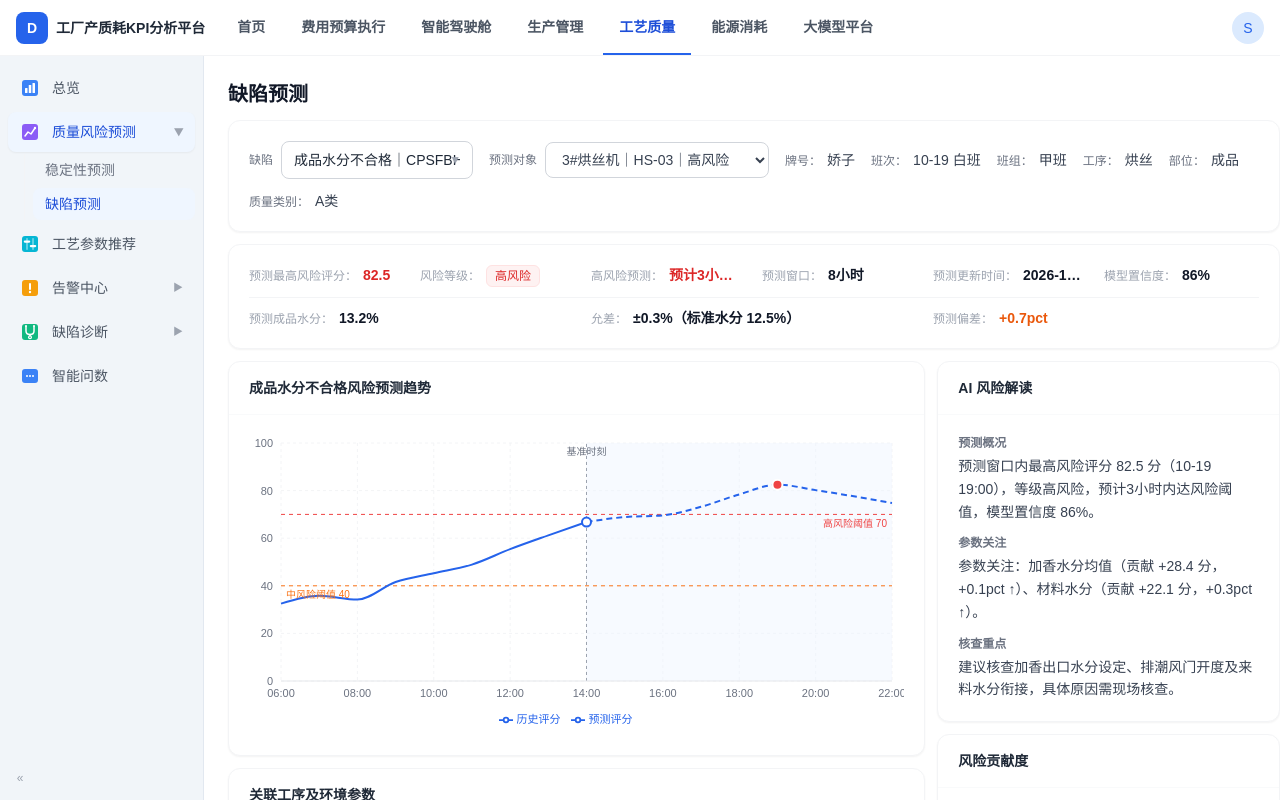
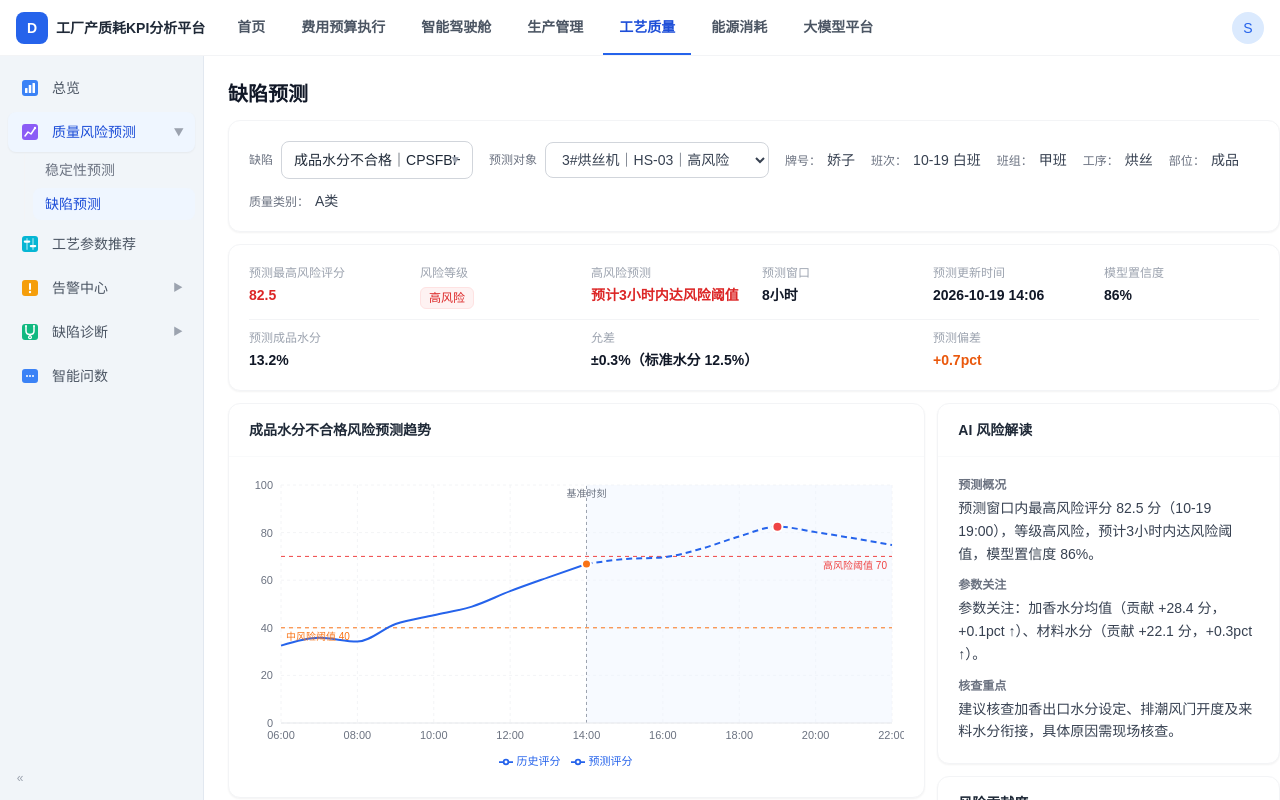
Before and after one commit to Sutattee/Data-Analysis-Platform, a Next.js app: page /quality/forecast/defect in a window 1280 px wide. Built offline with nearby package versions, Linux system fonts and the light colour scheme; sample sign-in values are in the browser's storage.

Commit message:
feat(quality): defect forecast summary alignment and trend anomaly drawer
- summary fields stacked label-over-value for aligned columns, long eta text fully shown
- trend chart peak point and threshold-hit base point clickable, opening anomaly drawer

```diff
--- a/src/components/quality-forecast/DefectForecastView.tsx
+++ b/src/components/quality-forecast/DefectForecastView.tsx
@@ -5,9 +5,14 @@ import { Card } from "@/components/ui/Card";
 import { SearchSelect } from "@/components/forecast/SearchSelect";
 import { RiskTrendChart } from "./RiskTrendChart";
 import { RiskContributionChart, SourceBreakdownChart } from "./RiskSourceCharts";
+import { StabilityAnomalyDrawer } from "@/components/quality-stability-forecast/StabilityAnomalyDrawer";
+import { ALERT_RECORDS } from "@/lib/mock-data/alerts";
+import type { AlertRecord } from "@/types";
 import {
   BASE_TIME,
   FORECAST_DEFECTS,
+  HIGH_THRESHOLD,
+  MID_THRESHOLD,
   UPDATED_AT,
   aiInterpretation,
   defaultBatchOf,
@@ -20,6 +25,7 @@ import {
   peakOf,
   windowTextOf,
   type ParamCell,
+  type TrendPoint,
 } from "@/lib/mock-data/quality-defect-forecast";
 
 const selectCls =
@@ -32,7 +38,7 @@ const FORECAST_DEFECT_OPTIONS = FORECAST_DEFECTS.map((d) => ({ value: d.code, la
 // AI 解读三段固定小标题
 const AI_SECTION_TITLES = ["预测概况", "参数关注", "核查重点"];
 
-// 摘要信息格：字段与值同行（如「预测最高风险评分：54.8」），备注行在下方
+// 摘要信息格：label 上 / 值下两行式（各列起点对齐，长文本换行完整展示），备注行在下方
 function SummaryItem({
   label,
   value,
@@ -46,11 +52,9 @@ function SummaryItem({
 }) {
   return (
     <div className="min-w-0">
-      <div className="flex items-baseline gap-1.5 text-xs text-gray-400">
-        <span className="shrink-0">{label}：</span>
-        <span className={`truncate text-sm font-semibold ${valueCls}`}>{value}</span>
-      </div>
-      {sub && <div className="mt-0.5 text-xs text-gray-400">{sub}</div>}
+      <div className="text-xs text-gray-400">{label}</div>
+      <div className={`mt-1 text-sm font-semibold leading-5 ${valueCls}`}>{value}</div>
+      {sub && <div className="mt-0.5 text-xs leading-4 text-gray-400">{sub}</div>}
     </div>
   );
 }
@@ -85,6 +89,8 @@ export function DefectForecastView() {
   const [code, setCode] = useState(() => defaultTargetOf().code);
   const [objectKey, setObjectKey] = useState(() => defaultTargetOf().objectKey);
   const [batch, setBatch] = useState(() => defaultTargetOf().batch);
+  // 点击趋势图标记点（窗口最高风险点 / 已达阈值的基准点）→ 构造告警记录，滑出异常详情抽屉
+  const [anomalyAlert, setAnomalyAlert] = useState<AlertRecord | null>(null);
 
   const defect = forecastDefectOf(code);
   const objects = forecastObjectsOf(code);
@@ -108,6 +114,44 @@ export function DefectForecastView() {
   function handleChangeObject(nextKey: string) {
     setObjectKey(nextKey);
     setBatch(defaultBatchOf(code, nextKey));
+  }
+
+  // 趋势图标记点点击 → 异常详情抽屉：等级 / 告警值 / 基准 / 偏离 / 批次 / 牌号 / 班次等数值字段
+  // 按点位与预测上下文覆写（峰值点 = 预测风险，基准点 = 当前异常）；策略 / 原因 / 建议等无法由
+  // 点位派生的字段借用工艺质量域告警记录（兼作「查看告警详情」跳转目标）
+  function openAnomalyDrawer(point: TrendPoint, kind: "peak" | "base") {
+    const base = ALERT_RECORDS.find((r) => r.domain === "工艺质量");
+    if (!base) return;
+    const lv = levelOf(point.score);
+    const threshold = point.score >= HIGH_THRESHOLD ? HIGH_THRESHOLD : MID_THRESHOLD;
+    const alertLevel: AlertRecord["level"] =
+      point.score >= HIGH_THRESHOLD ? "告警" : point.score >= MID_THRESHOLD ? "预警" : "关注";
+    const delta = point.score - threshold;
+    const sign = delta >= 0 ? "+" : "-";
+    setAnomalyAlert({
+      ...base,
+      level: alertLevel,
+      title: `${defect.name}风险评分${kind === "peak" ? "预计达窗口峰值" : `已达${lv.label}阈值`}`,
+      type: kind === "peak" ? "预测风险" : "当前异常",
+      objectName: activeObject.label,
+      metricName: `${defect.name}风险评分`,
+      triggerTime: point.full,
+      valueLabel: `${kind === "peak" ? "预测值" : "当前值"}${point.score.toFixed(1)}`,
+      baselineLabel: `${lv.label}阈值 ${threshold}`,
+      deviationValue: `${sign}${Math.abs(delta).toFixed(1)}`,
+      deviationRate: `${sign}${((Math.abs(delta) / threshold) * 100).toFixed(1)}%`,
+      batch: forecast.batch,
+      brand: ctx.brand,
+      shift: ctx.shiftGroup,
+      shiftLabel: ctx.shift,
+      process: ctx.process,
+      forecastWindow: kind === "peak" ? windowTextOf(forecast) : undefined,
+      consecutiveShifts: undefined,
+      confidenceRange: undefined,
+      duration: undefined,
+      forecastTime: undefined,
+      riskProb: undefined,
+    });
   }
 
   // 高风险预测口径配色：已达/预计达阈值 红，单点无时序 灰，数据不足 浅灰
@@ -208,17 +252,17 @@ export function DefectForecastView() {
             sub={peak ? undefined : "数据不足，未生成有效预测"}
             valueCls={lv ? lv.textCls : "text-gray-400"}
           />
-          <div className="flex min-w-0 items-center gap-1.5 text-xs text-gray-400">
-            <span className="shrink-0">风险等级：</span>
+          <div className="min-w-0">
+            <div className="text-xs text-gray-400">风险等级</div>
+            <div className="mt-1">
               {lv ? (
-              <span
-                className={`inline-flex shrink-0 items-center rounded-md border px-2 py-0.5 text-xs font-medium ${lv.badgeCls}`}
-              >
+                <span className={`inline-flex items-center rounded-md border px-2 py-0.5 text-xs font-medium ${lv.badgeCls}`}>
                   {lv.label}
                 </span>
               ) : (
                 <span className="text-sm font-semibold text-gray-400">—</span>
               )}
+            </div>
           </div>
           <SummaryItem label="高风险预测" value={eta.text} valueCls={etaCls} sub={forecast.status === "ok" ? undefined : "必需输入不足，本轮未生成预测"} />
           <SummaryItem label="预测窗口" value={windowTextOf(forecast)} />
@@ -254,7 +298,7 @@ export function DefectForecastView() {
         {/* 左侧主区域：预测趋势 / 关联参数表 */}
         <div className="space-y-3 xl:col-span-2">
           <Card title={`${defect.name}风险预测趋势`}>
-            <RiskTrendChart forecast={forecast} />
+            <RiskTrendChart forecast={forecast} onPointClick={openAnomalyDrawer} />
           </Card>
 
           <Card title="关联工序及环境参数" padding={false}>
@@ -322,6 +366,9 @@ export function DefectForecastView() {
           )}
         </div>
       </div>
+
+      {/* 异常详情抽屉（点击趋势图标记点：窗口最高风险点 / 已达阈值的基准点） */}
+      <StabilityAnomalyDrawer record={anomalyAlert} onClose={() => setAnomalyAlert(null)} />
     </div>
   );
 }
--- a/src/components/quality-forecast/RiskTrendChart.tsx
+++ b/src/components/quality-forecast/RiskTrendChart.tsx
@@ -13,12 +13,19 @@ import {
   XAxis,
   YAxis,
 } from "recharts";
-import { HIGH_THRESHOLD, MID_THRESHOLD, levelOf, type DefectForecast } from "@/lib/mock-data/quality-defect-forecast";
+import {
+  HIGH_THRESHOLD,
+  MID_THRESHOLD,
+  levelOf,
+  type DefectForecast,
+  type TrendPoint,
+} from "@/lib/mock-data/quality-defect-forecast";
 
 // 风险预测趋势：横轴按实际日期时间的小时制刻度（本窗口不跨日；跨日时需在刻度补日期），
 // 纵轴 0—100 固定 + 中/高风险阈值参考线；历史实线 + 预测虚线（首点 = 基准点衔接），
 // 曲线不带常规数据点（仅峰值红点与基准点强调），基准时刻竖向参考线（标签置于区内顶部避免裁剪），
-// 预测区浅蓝底，窗口最高风险点红点重点标记；数据不足时不编造曲线，直接展示空态。
+// 预测区浅蓝底，窗口最高风险点红点重点标记；标记点可点击滑出异常详情抽屉（峰值点恒可点，
+// 基准点已达中风险阈值才可点）；数据不足时不编造曲线，直接展示空态。
 
 interface Row {
   t: string;
@@ -64,7 +71,14 @@ function TrendTooltip({ active, payload, forecast }: { active?: boolean; payload
   );
 }
 
-export function RiskTrendChart({ forecast: f }: { forecast: DefectForecast }) {
+export function RiskTrendChart({
+  forecast: f,
+  onPointClick,
+}: {
+  forecast: DefectForecast;
+  // 标记点点击：peak = 窗口最高风险点；base = 已达中风险阈值的基准点
+  onPointClick?: (point: TrendPoint, kind: "peak" | "base") => void;
+}) {
   const { data, baseLabel, endLabel, peakLabel } = useMemo(() => {
     // 历史与预测共用同一横轴：基准点（14:00）同时出现在两条曲线上保证衔接（数组去重，避免 Set 迭代受 target 限制）
     const labels: string[] = [];
@@ -96,12 +110,41 @@ export function RiskTrendChart({ forecast: f }: { forecast: DefectForecast }) {
     return <div className="flex h-64 items-center justify-center text-sm text-gray-400">数据不足，暂无预测曲线</div>;
   }
 
-  // 窗口最高风险点：红点重点标记；基准点：白心蓝边强调；其余数据点不渲染（保持曲线简洁）
+  // 窗口最高风险点：红点重点标记，点击 → 异常详情抽屉（预测风险）；基准点：已达中风险阈值时
+  // 橙点强调可点击（当前异常），未达阈值保持白心蓝边不可点；其余数据点不渲染（保持曲线简洁）
   const futureDot = (props: DotProps) => {
     const { cx, cy, payload } = props;
-    if (peakLabel && payload?.t === peakLabel)
-      return <circle cx={cx} cy={cy} r={5} fill="#ef4444" stroke="#fff" strokeWidth={2} />;
-    if (payload?.t === baseLabel) return <circle cx={cx} cy={cy} r={4.5} fill="#fff" stroke="#2563eb" strokeWidth={2} />;
+    const pt = payload ? f.future.find((x) => x.t === payload.t) : undefined;
+    if (peakLabel && payload?.t === peakLabel && pt)
+      return (
+        <circle
+          cx={cx}
+          cy={cy}
+          r={5}
+          fill="#ef4444"
+          stroke="#fff"
+          strokeWidth={2}
+          style={{ cursor: "pointer" }}
+          onClick={() => onPointClick?.(pt, "peak")}
+        />
+      );
+    if (payload?.t === baseLabel) {
+      const base = pt ?? f.hist[f.hist.length - 1];
+      if (base && base.score >= MID_THRESHOLD)
+        return (
+          <circle
+            cx={cx}
+            cy={cy}
+            r={4.5}
+            fill="#f97316"
+            stroke="#fff"
+            strokeWidth={2}
+            style={{ cursor: "pointer" }}
+            onClick={() => onPointClick?.(base, "base")}
+          />
+        );
+      return <circle cx={cx} cy={cy} r={4.5} fill="#fff" stroke="#2563eb" strokeWidth={2} />;
+    }
     return null;
   };
 
```
Lines whose indentation alone changed are shown as unchanged.
